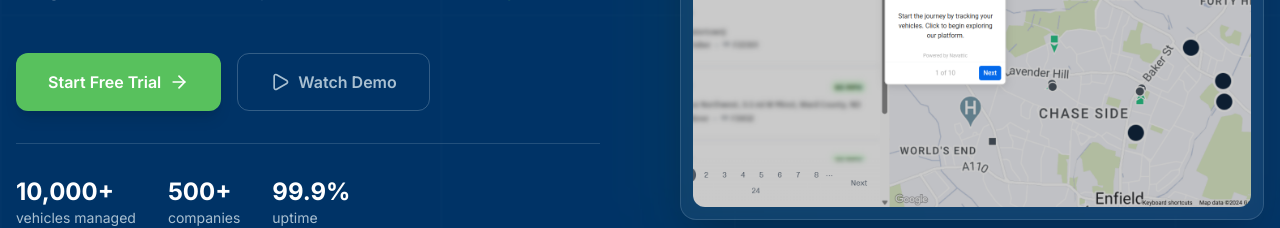
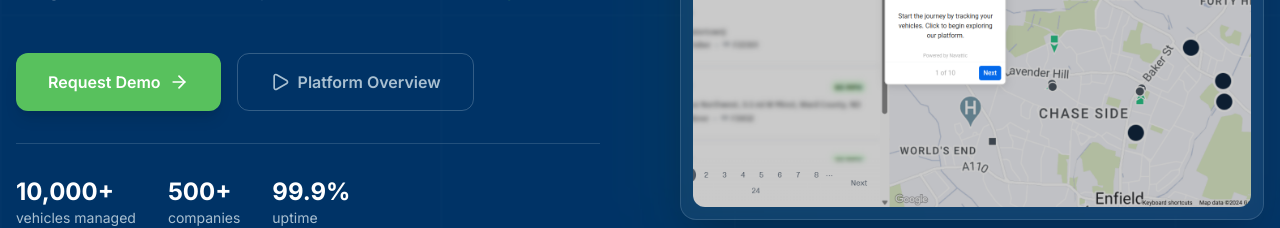
Before and after one commit to Bahareh-Esteki/fleetinfinity, a Next.js app: page / in a window 1280 px wide. Shown: the part 426-654 px from the top of the page. Built offline with nearby package versions, Linux system fonts and the light colour scheme.

Commit message:
Final initial commit

```diff
--- a/app/page.js
+++ b/app/page.js
@@ -112,16 +112,16 @@ export default function HomePage() {
                   href="/demo"
                   className="group inline-flex items-center gap-2 bg-brand-green hover:bg-brand-green-dark text-white font-semibold px-8 py-4 rounded-xl transition-all duration-300 shadow-lg"
                 >
-                  <span>Start Free Trial</span>
+                  <span>Request Demo</span>
                   <ArrowRight className="w-5 h-5 group-hover:translate-x-1 transition-transform" />
                 </Link>
 
                 <Link
-                  href="/demo-video"
+                  href="/platform-overview"
                   className="inline-flex items-center gap-2 text-brand-light-blue hover:text-white font-semibold px-8 py-4 rounded-xl border border-brand-light-blue/30 hover:border-brand-light-blue transition-all duration-300"
                 >
                   <Play className="w-5 h-5" />
-                  <span>Watch Demo</span>
+                  <span>Platform Overview</span>
                 </Link>
               </div>
 
```
